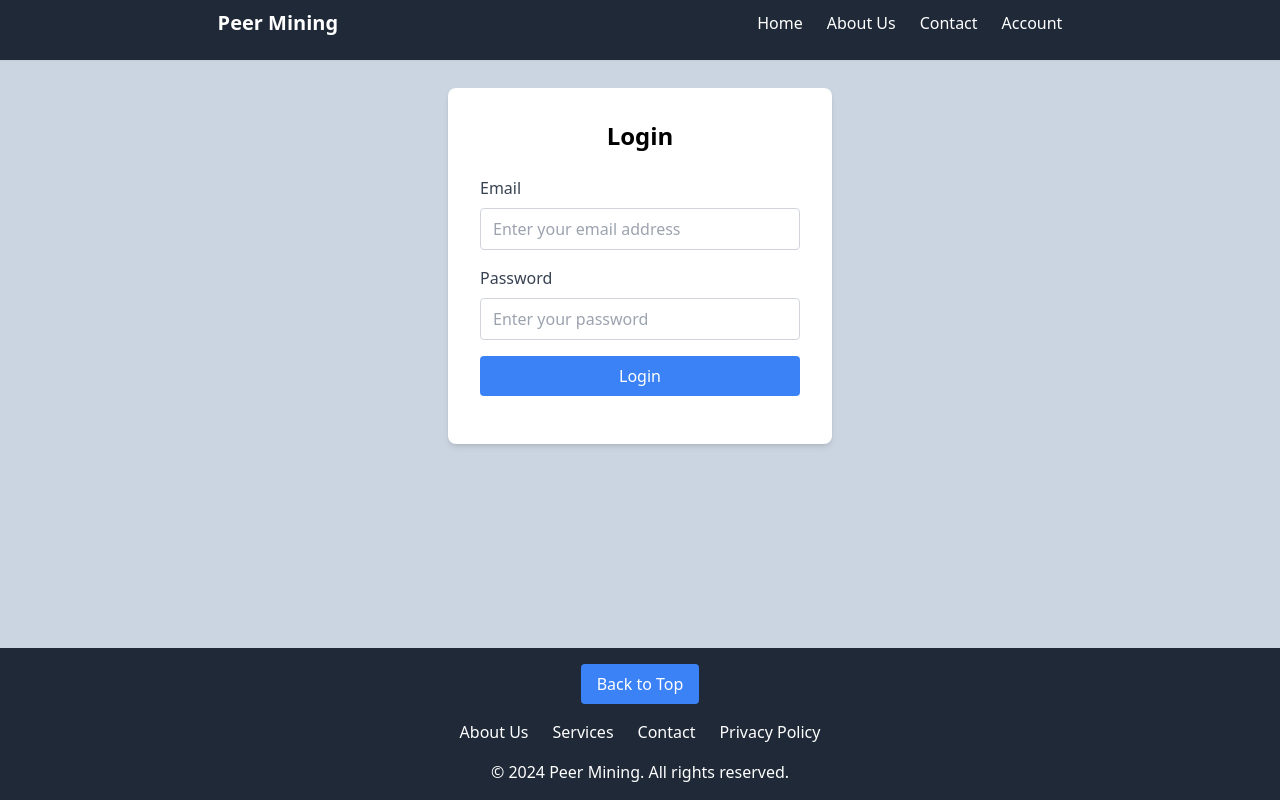
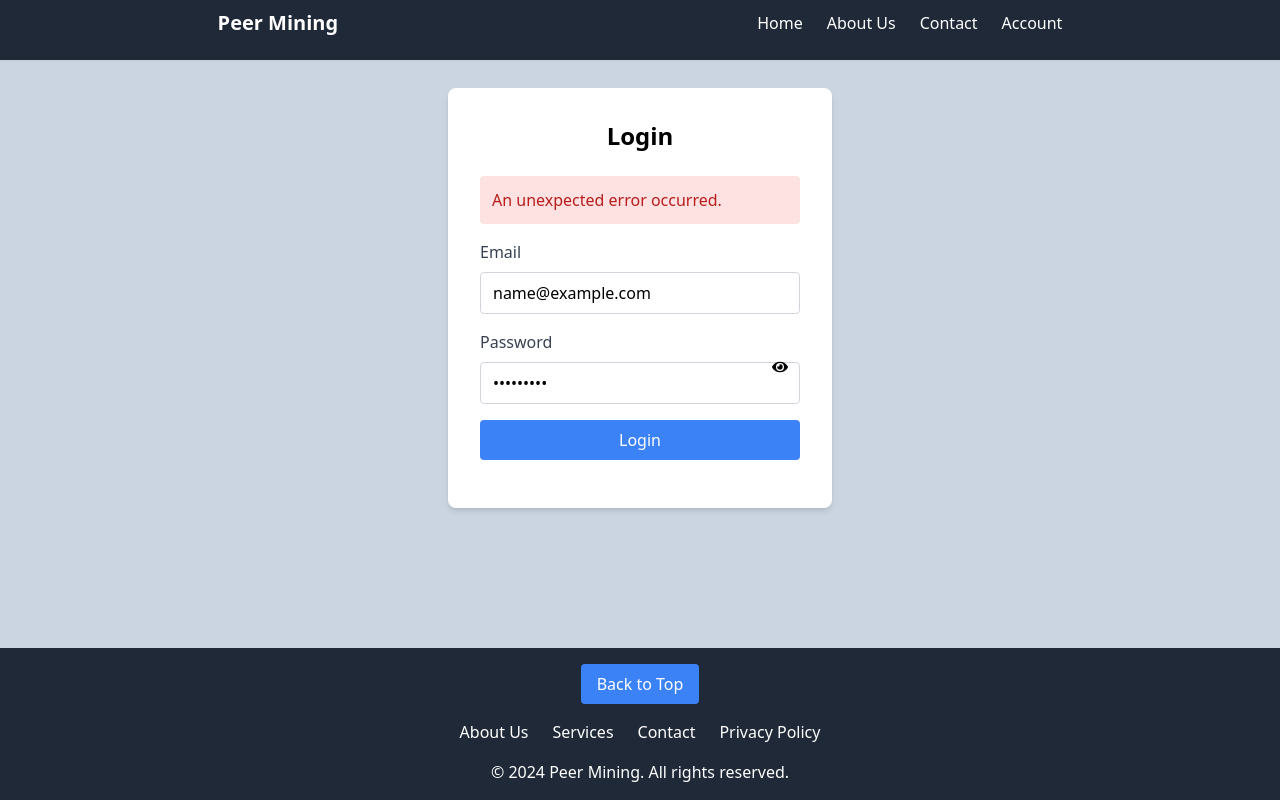
Before and after one commit to Pe-te-r/crypto-site, a React (Vite) app: page /login in a window 1280 px wide. Both pictures are taken after typing "name@example.com", "Sample123" into the empty fields and a click on the button "Login". Built offline with nearby package versions, Linux system fonts and the light colour scheme; no server answers.

Commit message:
better auth service

```diff
--- a/src/pages/Login.tsx
+++ b/src/pages/Login.tsx
@@ -1,10 +1,178 @@
+// // src/components/Login.jsx
+
+// import React, { useEffect, useState } from 'react';
+// import { useLoginUserMutation } from '../api/slice/usersSlice';
+
+// const Login = () => {
+//   const [loginUser, { data, isLoading, isSuccess, isError }] = useLoginUserMutation();
+
+//   // State for form fields
+//   const [formData, setFormData] = useState({
+//     email: '',
+//     password: '',
+//     code: '',
+//   });
+
+//   // State for form errors
+//   const [errors, setErrors] = useState<any>({});
+//   const [code,setCode]= useState<boolean>(false)
+
+//   // Handle input change
+//   const handleChange = (e) => {
+//     const { name, value } = e.target;
+//     setFormData({ ...formData, [name]: value });
+//   };
+
+//   // Validate form
+//   const validate = () => {
+//     const newErrors: any = {};
+//     if (!formData.email.trim()) {
+//       newErrors.email = 'Email is required';
+//     } else if (!/\S+@\S+\.\S+/.test(formData.email)) {
+//       newErrors.email = 'Email is invalid';
+//     }
+
+//     if (!formData.password) {
+//       newErrors.password = 'Password is required';
+//     }
+
+//     if (!formData.code && code) {
+//       newErrors.code = 'Code is required';
+//     }
+
+//     setErrors(newErrors);
+//     return Object.keys(newErrors).length === 0; // Return true if no errors
+//   };
+
+//   // Handle form submission
+//   const handleSubmit = (e) => {
+//     e.preventDefault();
+
+//     if (validate()) {
+//       console.log('Login Data:', formData);
+//       loginUser(formData);
+//       // Here you can add logic to send formData to your API
+
+//       // Reset form
+//       setFormData({
+//         email: '',
+//         password: '',
+//         code: '',
+//       });
+
+//       // Clear errors
+//       setErrors({});
+//     }
+//   };
+//   useEffect(()=>{
+//     if(isSuccess){
+//       console.log(data)
+//       if(data?.message){
+//         if(data.message == 'code'){
+//           setCode(true)
+//         }
+
+//       }else if(data?.error){
+
+//       }
+//     }
+//   },[isSuccess,data])
+
+//   return (
+//     <div className="w-full max-w-sm bg-white rounded-lg shadow-md p-8 mx-auto mt-7">
+//       <h2 className="text-2xl font-bold text-center mb-6">Login</h2>
+
+//       <form onSubmit={handleSubmit} noValidate>
+//         {/* Email */}
+//         <div className="mb-4">
+//           <label htmlFor="email" className="block text-gray-700 font-medium mb-2">
+//             Email
+//           </label>
+//           <input
+//             type="email"
+//             id="email"
+//             name="email"
+//             value={formData.email}
+//             onChange={handleChange}
+//             className={`w-full px-3 py-2 border ${
+//               errors.email ? 'border-red-500' : 'border-gray-300'
+//             } rounded focus:outline-none focus:ring-2 focus:ring-blue-500`}
+//             placeholder="Enter your email address"
+//           />
+//           {errors.email && <p className="text-red-500 text-sm mt-1">{errors.email}</p>}
+//         </div>
+
+//         {/* Password */}
+//         <div className="mb-4">
+//           <label htmlFor="password" className="block text-gray-700 font-medium mb-2">
+//             Password
+//           </label>
+//           <input
+//             type="password"
+//             id="password"
+//             name="password"
+//             value={formData.password}
+//             onChange={handleChange}
+//             className={`w-full px-3 py-2 border ${
+//               errors.password ? 'border-red-500' : 'border-gray-300'
+//             } rounded focus:outline-none focus:ring-2 focus:ring-blue-500`}
+//             placeholder="Enter your password"
+//           />
+//           {errors.password && <p className="text-red-500 text-sm mt-1">{errors.password}</p>}
+//         </div>
+
+//         {/* Code */}
+//         {
+//           code &&
+//         <div className="mb-4">
+//           <label htmlFor="code" className="block text-gray-700 font-medium mb-2">
+//             Code
+//           </label>
+//           <input
+//             type="text"
+//             id="code"
+//             name="code"
+//             value={formData.code}
+//             onChange={handleChange}
+//             className={`w-full px-3 py-2 border ${
+//               errors.code ? 'border-red-500' : 'border-gray-300'
+//               } rounded focus:outline-none focus:ring-2 focus:ring-blue-500`}
+//               placeholder="Enter your code"
+//               />
+//           {errors.code && <p className="text-red-500 text-sm mt-1">{errors.code}</p>}
+//         </div>
+//         }
+
+//         {/* Submit Button */}
+//         <div className="mb-4">
+//           <button
+//             type="submit"
+//             className="w-full bg-blue-500 text-white py-2 rounded hover:bg-blue-600 transition duration-200"
+//           >
+//             Login
+//           </button>
+//         </div>
+//       </form>
+//     </div>
+//   );
+// };
+
+// export default Login;
+
 // src/components/Login.jsx
 
 import React, { useEffect, useState } from 'react';
+import { FaEye, FaEyeSlash } from 'react-icons/fa';
 import { useLoginUserMutation } from '../api/slice/usersSlice';
+import LoadingSpinner from '../components/LoadingSpinner';
+import { useNavigate, useLocation } from 'react-router-dom';
+import { useToast } from '../context_fi/ToastContext';
 
 const Login = () => {
-  const [loginUser, { data, isLoading, isSuccess, isError }] = useLoginUserMutation();
+  const [loginUser, { data, isLoading, isSuccess, isError, error }] = useLoginUserMutation();
+  const navigate = useNavigate();
+  const location = useLocation();
+  const { showToast } = useToast();
 
   // State for form fields
   const [formData, setFormData] = useState({
@@ -15,7 +183,18 @@ const Login = () => {
 
   // State for form errors
   const [errors, setErrors] = useState<any>({});
-  const [code,setCode]= useState<boolean>(false)
+
+  // State to determine if 'code' field is required
+  const [code, setCode] = useState<boolean>(false);
+
+  // State for password visibility
+  const [showPassword, setShowPassword] = useState<boolean>(false);
+
+  // State for messages displayed at the top
+  const [message, setMessage] = useState({
+    text: '',
+    type: '', // 'success', 'error', or 'warning'
+  });
 
   // Handle input change
   const handleChange = (e) => {
@@ -26,6 +205,7 @@ const Login = () => {
   // Validate form
   const validate = () => {
     const newErrors: any = {};
+
     if (!formData.email.trim()) {
       newErrors.email = 'Email is required';
     } else if (!/\S+@\S+\.\S+/.test(formData.email)) {
@@ -36,7 +216,7 @@ const Login = () => {
       newErrors.password = 'Password is required';
     }
 
-    if (!formData.code && code) {
+    if (code && !formData.code.trim()) {
       newErrors.code = 'Code is required';
     }
 
@@ -49,38 +229,80 @@ const Login = () => {
     e.preventDefault();
 
     if (validate()) {
-      console.log('Login Data:', formData);
       loginUser(formData);
-      // Here you can add logic to send formData to your API
 
-      // Reset form
+      // Clear errors
+      setErrors({});
+    }
+  };
+
+  useEffect(() => {
+    // Handle navigation from Register component with a success message
+    if (location.state?.registered) {
+      showToast('Registration successful! You can now log in.', 'success');
+      // Clear the state to prevent the toast from showing again on refresh
+      window.history.replaceState({}, document.title);
+    }
+
+    if (isSuccess) {
+      console.log(data);
+      if (data?.message) {
+        if (data.message === 'code') {
+          setCode(true);
+          setMessage({
+            text: 'You need to verify your email. Please enter the code sent to your email.',
+            type: 'warning',
+          });
+        } else {
+          setMessage({
+            text: data.message,
+            type: 'error',
+          });
+        }
+      } else if (data?.user) {
+        showToast('Login successful!', 'success');
+        // Reset form fields
       setFormData({
         email: '',
         password: '',
         code: '',
       });
+        navigate('/'); // Redirect to home page
+      }
+    }
 
-      // Clear errors
-      setErrors({});
+    if (isError) {
+      setMessage({
+        text: 'An unexpected error occurred.',
+        type: 'error',
+      });
+    }
+  }, [isSuccess, isError, data, error, location.state, showToast, navigate]);
+
+  // Determine the background color based on message type
+  const getMessageStyle = () => {
+    switch (message.type) {
+      case 'success':
+        return 'bg-green-100 text-green-700';
+      case 'warning':
+        return 'bg-yellow-100 text-yellow-700';
+      case 'error':
+        return 'bg-red-100 text-red-700';
+      default:
+        return '';
     }
   };
-  useEffect(()=>{
-    if(isSuccess){
-      console.log(data)
-      if(data?.message){
-        if(data.message == 'code'){
-          setCode(true)
-        }
-
-      }else if(data?.error){
-
-      }
-    }
-  },[isSuccess,data])
 
   return (
     <div className="w-full max-w-sm bg-white rounded-lg shadow-md p-8 mx-auto mt-7">
       <h2 className="text-2xl font-bold text-center mb-6">Login</h2>
+
+      {/* Display message at the top */}
+      {message.text && (
+        <div className={`mb-4 p-3 rounded ${getMessageStyle()}`}>
+          {message.text}
+        </div>
+      )}
 
       <form onSubmit={handleSubmit} noValidate>
         {/* Email */}
@@ -103,12 +325,12 @@ const Login = () => {
         </div>
 
         {/* Password */}
-        <div className="mb-4">
+        <div className="mb-4 relative">
           <label htmlFor="password" className="block text-gray-700 font-medium mb-2">
             Password
           </label>
           <input
-            type="password"
+            type={showPassword ? 'text' : 'password'}
             id="password"
             name="password"
             value={formData.password}
@@ -118,12 +340,17 @@ const Login = () => {
             } rounded focus:outline-none focus:ring-2 focus:ring-blue-500`}
             placeholder="Enter your password"
           />
+          <span
+            className="absolute top-1/2 right-3 flex items-center cursor-pointer transform -translate-y-1/2"
+            onClick={() => setShowPassword(!showPassword)}
+          >
+            {showPassword ? <FaEyeSlash /> : <FaEye />}
+          </span>
           {errors.password && <p className="text-red-500 text-sm mt-1">{errors.password}</p>}
         </div>
 
         {/* Code */}
-        {
-          code &&
+        {code && (
           <div className="mb-4">
             <label htmlFor="code" className="block text-gray-700 font-medium mb-2">
               Code
@@ -141,15 +368,16 @@ const Login = () => {
             />
             {errors.code && <p className="text-red-500 text-sm mt-1">{errors.code}</p>}
           </div>
-        }
+        )}
 
         {/* Submit Button */}
         <div className="mb-4">
           <button
             type="submit"
-            className="w-full bg-blue-500 text-white py-2 rounded hover:bg-blue-600 transition duration-200"
+            className="w-full bg-blue-500 text-white py-2 rounded hover:bg-blue-600 transition duration-200 flex items-center justify-center"
+            disabled={isLoading}
           >
-            Login
+            {isLoading ? <LoadingSpinner /> : "Login"}
           </button>
         </div>
       </form>
```
Lines whose indentation alone changed are shown as unchanged.
